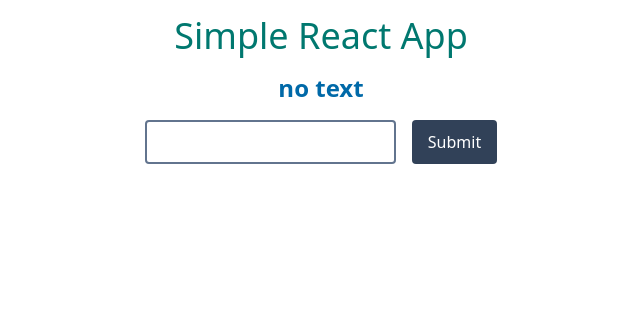
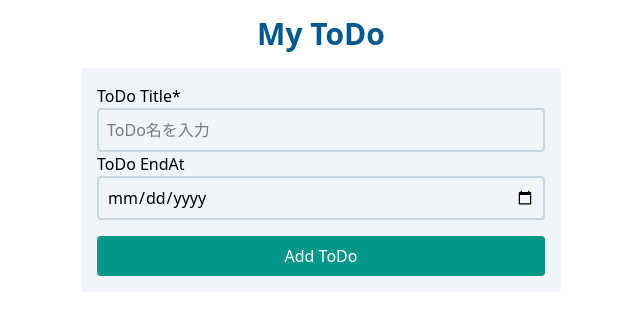
Before and after one commit to kentem-ha-hiraizumi/simple-react-app, a React (Vite) app: page / in a window 1280 px wide. Shown: the top 330 px of the page, without its empty margins (319-959 px from the left). Built offline with nearby package versions, Linux system fonts and the light colour scheme.

Commit message:
todo form ui

```diff
--- a/src/features/input/InputContainer.tsx
+++ /dev/null
@@ -1,26 +0,0 @@
-import { useRef } from "react";
-import { useInputAtom } from "./inputAtom";
-
-export const InputContainer = () => {
-  const { setInputValue } = useInputAtom();
-  const inputRef = useRef<HTMLInputElement>(null);
-
-  return (
-    <div className="flex gap-4">
-      <input
-        type="text"
-        ref={inputRef}
-        className="p-2 border-2 border-slate-500 rounded"
-      />
-      <button
-        type="button"
-        className="px-4 py-2 bg-slate-700 text-white rounded"
-        onClick={() => {
-          setInputValue(inputRef.current?.value ?? "");
-        }}
-      >
-        Submit
-      </button>
-    </div>
-  );
-};
--- a/src/features/input/displayText.tsx
+++ /dev/null
@@ -1,7 +0,0 @@
-import { useInputAtom } from "./inputAtom";
-
-export const DisplayText = () => {
-  const { displayText } = useInputAtom();
-
-  return <h2 className="text-2xl text-sky-700 font-bold">{displayText}</h2>;
-};
--- a/src/features/input/inputAtom.ts
+++ /dev/null
@@ -1,29 +0,0 @@
-import { atom, useAtomValue, useSetAtom } from "jotai";
-
-// inputの状態を管理するatomを定義
-const inputAtom = atom("");
-
-// 値とセット関数を返すカスタムフック
-export const useInputAtom = () => {
-  const inputValue = useAtomValue(inputAtom);
-  const setInputValue = useSetAtom(inputAtom);
-
-  return { displayText: getDisplayText(inputValue), setInputValue };
-};
-
-// 入力値を大文字に変換する関数
-const getDisplayText = (inputValue: string) => {
-  return inputValue ? inputValue.toUpperCase() : "no text";
-};
-
-// テストコード(ロジックをテスト)
-if (import.meta.vitest) {
-  describe("getDisplayText", () => {
-    it("入力が小文字なら出力が大文字であること", () => {
-      expect(getDisplayText("hello")).toBe("HELLO");
-    });
-    it("空文字の時はno textであること", () => {
-      expect(getDisplayText("")).toBe("no text");
-    });
-  });
-}
--- /dev/null
+++ b/src/features/todo/todoForm.tsx
@@ -0,0 +1,27 @@
+export const TodoForm = () => {
+  return (
+    <div className="p-4 bg-slate-100 w-120 max-w-[90%] rounded">
+      <label>
+        ToDo Title*
+        <input
+          type="text"
+          className="p-2 border-2 border-slate-300 rounded w-full"
+          placeholder="ToDo名を入力"
+        />
+      </label>
+      <label>
+        ToDo EndAt
+        <input
+          type="date"
+          className="p-2 border-2 border-slate-300 rounded w-full"
+        />
+      </label>
+      <button
+        type="button"
+        className="mt-4 px-4 py-2 w-full cursor-pointer bg-teal-600 text-white rounded hover:bg-teal-700"
+      >
+        Add ToDo
+      </button>
+    </div>
+  );
+};
--- a/src/pages/App.tsx
+++ b/src/pages/App.tsx
@@ -1,12 +1,10 @@
-import { DisplayText } from "../features/input/displayText";
-import { InputContainer } from "../features/input/InputContainer";
+import { TodoForm } from "../features/todo/todoForm";
 
 export const App = () => {
   return (
     <main className="p-4 flex flex-col gap-4 items-center">
-      <h1 className=" text-4xl text-teal-700 text-center">Simple React App</h1>
-      <DisplayText />
-      <InputContainer />
+      <h1 className="text-3xl font-bold text-sky-800">My ToDo</h1>
+      <TodoForm />
     </main>
   );
 };
```
